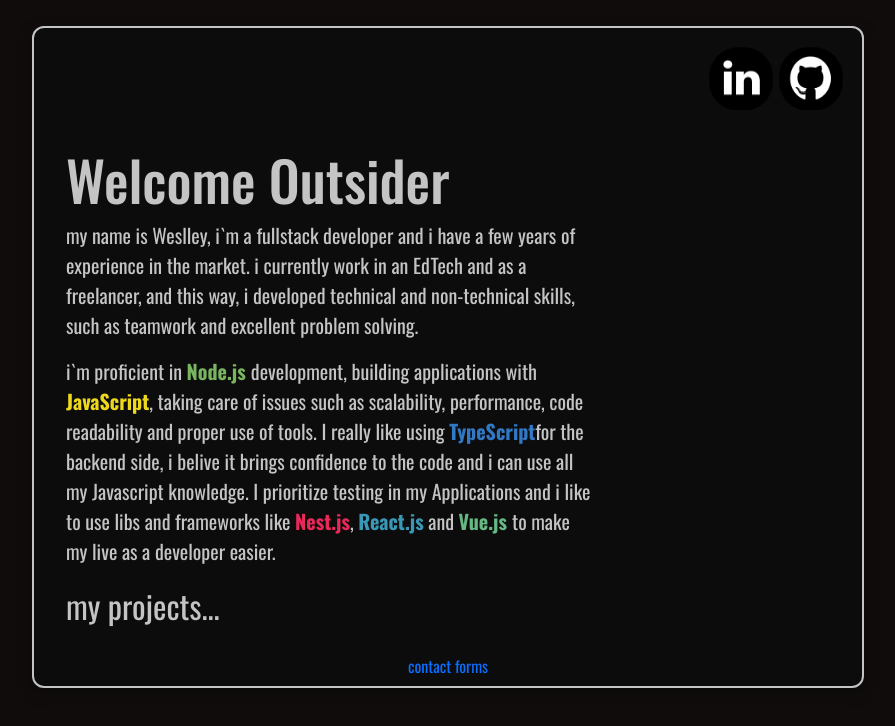
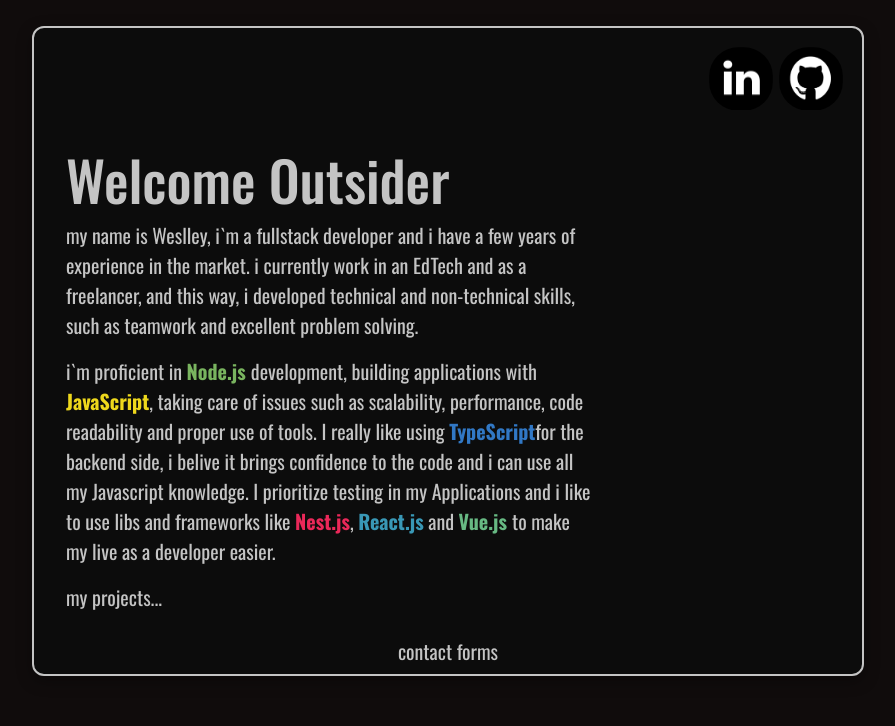
Before and after one commit to Weslley03/website-weslleydev, a React (Vite) app: page / in a window 1280 px wide. Shown: the top 726 px of the page, without its empty margins (192-1087 px from the left). Built offline with nearby package versions, Linux system fonts and the light colour scheme.

Commit message:
fix: adjust 'contato' label on HomePage

```diff
--- a/src/pages/Home/Home.jsx
+++ b/src/pages/Home/Home.jsx
@@ -39,8 +39,8 @@
             </div>
 
             <div className={styles.footer}>
-                <Link to={'/contato'} style={{textDecoration:'none'}}>
-                    <span>contact forms</span>
+                <Link to={'/contato'} style={{ textDecoration: 'none', color: 'inherit'}}>
+                    <span className={styles.label}>contact forms</span>
                 </Link>
             </div>
 
--- a/src/pages/Home/Home.module.scss
+++ b/src/pages/Home/Home.module.scss
@@ -114,6 +114,6 @@
 
 .label {
   color: #c4c4c4;
-  font-size: 32px;
+  font-size: 20px;
   cursor: pointer;
 }
```
